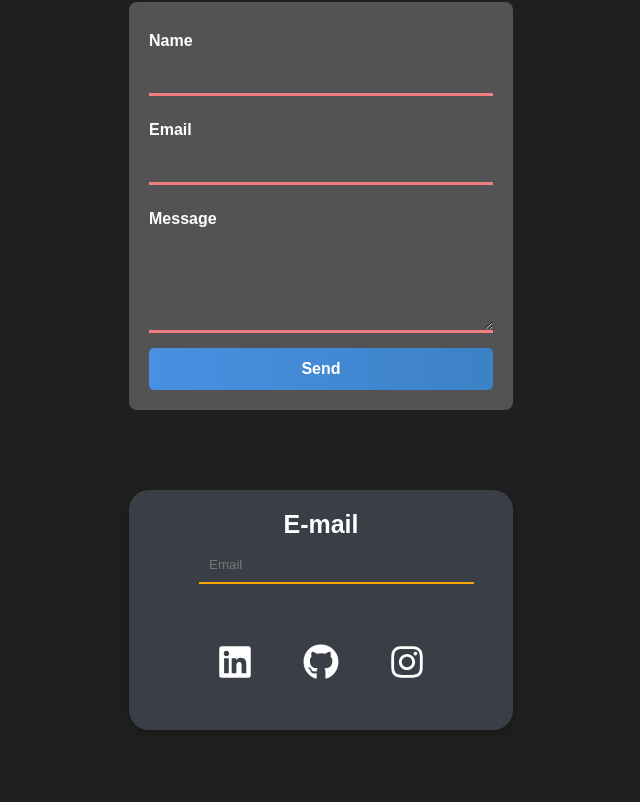
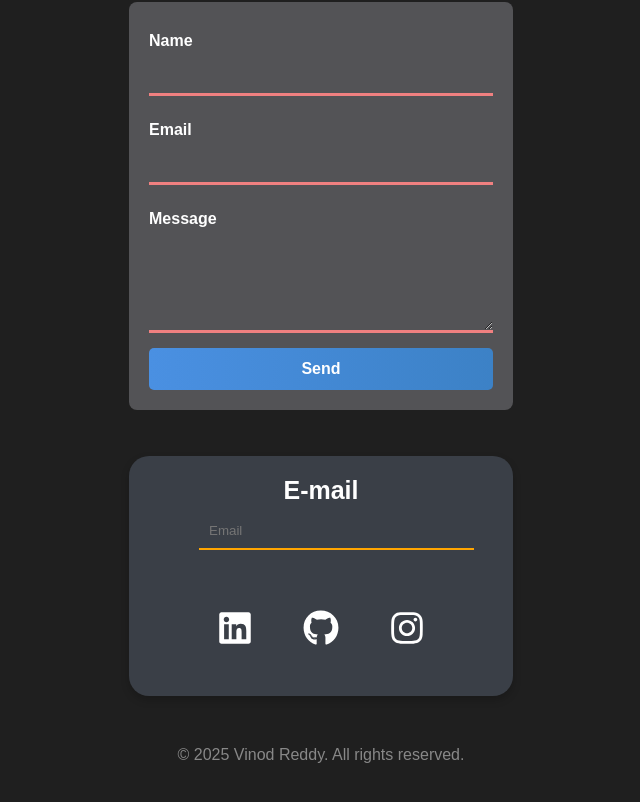
Before and after one commit to VinodReddy05/Portfolio, a React (Vite) app in the folder protfolio/: page / in a window 1280 px wide. Shown: the part 3302-4104 px from the top of the page, without its empty margins (319-959 px from the left). Built offline with nearby package versions, Linux system fonts and the light colour scheme.

Commit message:
Updated portfolio project with latest changes

```diff
--- a/protfolio/src/CommonPages/Footer/Footer.css
+++ b/protfolio/src/CommonPages/Footer/Footer.css
@@ -106,6 +106,12 @@ input[type="email"]:focus {
     transform: scale(1.2);
 }
 
+.copyright{
+    /* color:#4DAAF5; */
+    color:#888888  ;
+    padding-top: 50px;
+}
+
 
 @media(max-width:1024px){
     .footer-mailBox{
--- a/protfolio/src/CommonPages/Footer/Footer.jsx
+++ b/protfolio/src/CommonPages/Footer/Footer.jsx
@@ -28,8 +28,13 @@ const Footer = () => {
               <FaInstagram   style={{ fontSize: '36px' }}/>
             </a>
           </div>
+
         </div>
+ <div className='copyright'>© 2025 Vinod Reddy. All rights reserved.
+</div>
       </section>
+
+
     </div>
   );
 };
--- a/protfolio/src/Components/Mail/Mail.jsx
+++ b/protfolio/src/Components/Mail/Mail.jsx
@@ -73,6 +73,7 @@ const Mail = () => {
           </form>
         )}
       </div>
+
     </div>
   );
 };
```
